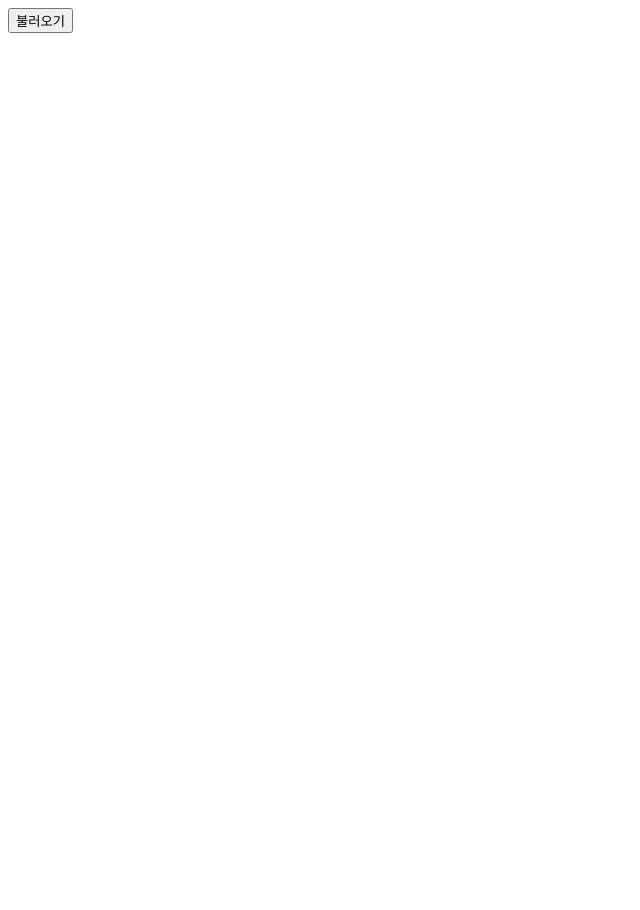
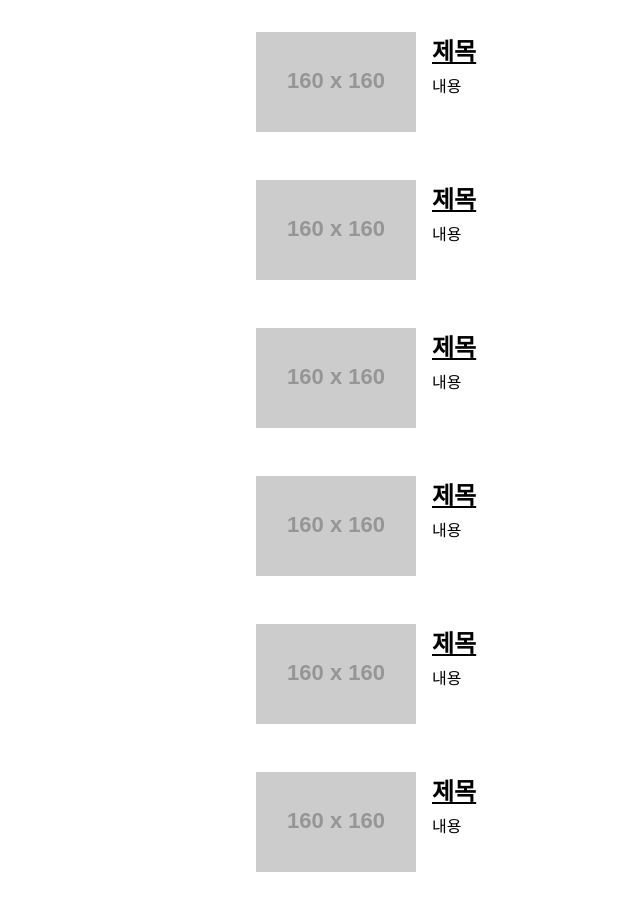
Before and after one commit to BaekSeungHa/News, a React (Create React App) app: page / in a window 1280 px wide. Shown: the top 910 px of the page, without its empty margins (0-640 px from the left). Before the commit the page ends 800 px from the top, so only its background shows below. Built offline with nearby package versions, Linux system fonts and the light colour scheme.

Commit message:
TEST NewsList

```diff
--- a/src/App.js
+++ b/src/App.js
@@ -1,34 +1,8 @@
-import "./App.css";
-import { useState } from "react";
-import axios from "../node_modules/axios/index";
+import React from "react";
+import NewsList from "./components/NewsList";
 
 function App() {
-  const [data, setData] = useState(null);
-  const onClick = async () => {
-    try {
-      const response = await axios.get(
-        "https://newsapi.org/v2/top-headlines?country=kr&apiKey=cce2c301975a4fb3b9303ab626583b39"
-      );
-
-      setData(response.data);
-    } catch (e) {
-      console.log(e);
-    }
-  };
-  return (
-    <div>
-      <div>
-        <button onClick={onClick}>불러오기</button>
-      </div>
-      {data && (
-        <textarea
-          rows={7}
-          value={JSON.stringify(data, null, 2)}
-          readOnly={true}
-        />
-      )}
-    </div>
-  );
+  return <NewsList />;
 }
 
 export default App;
```
